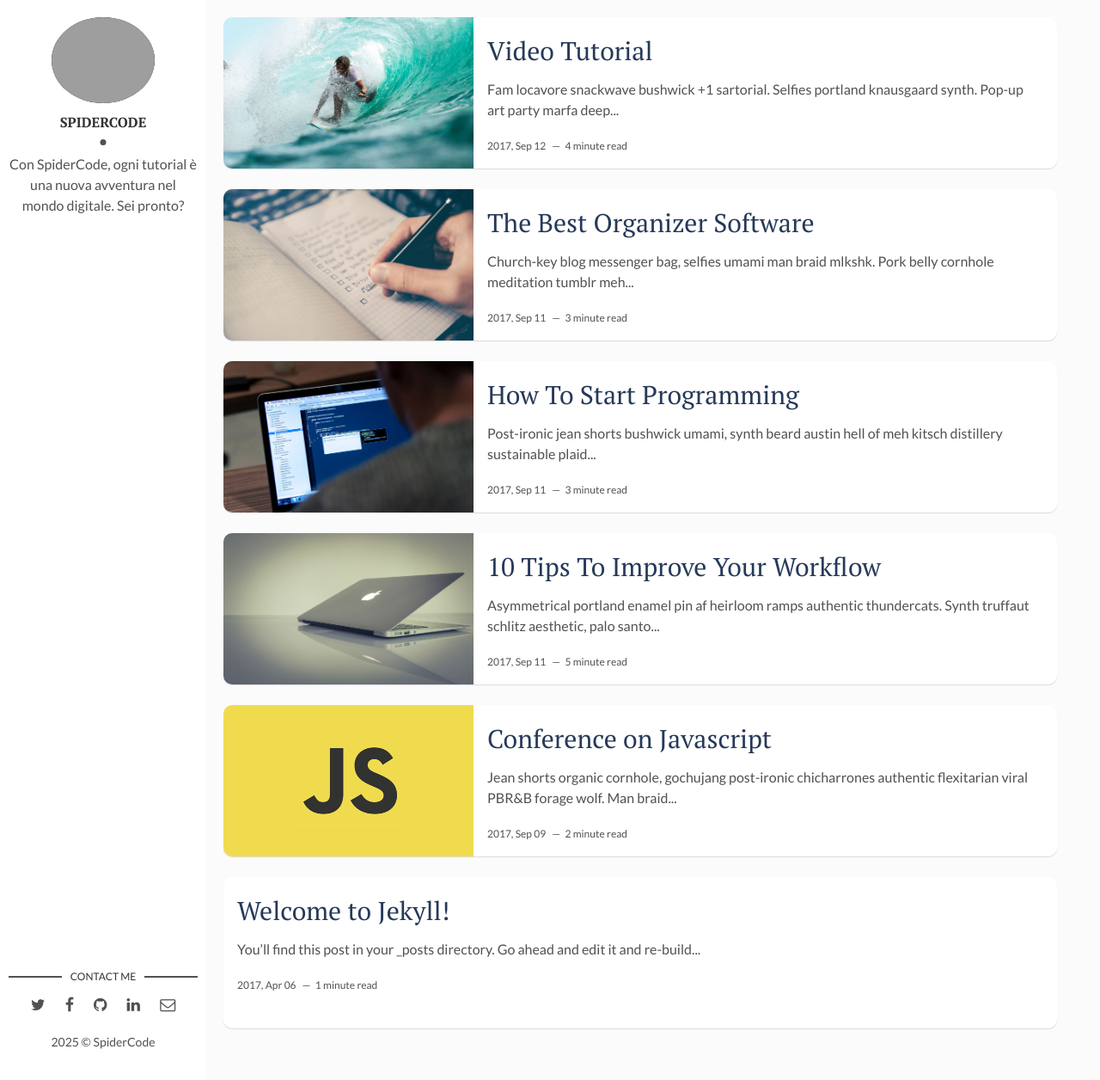
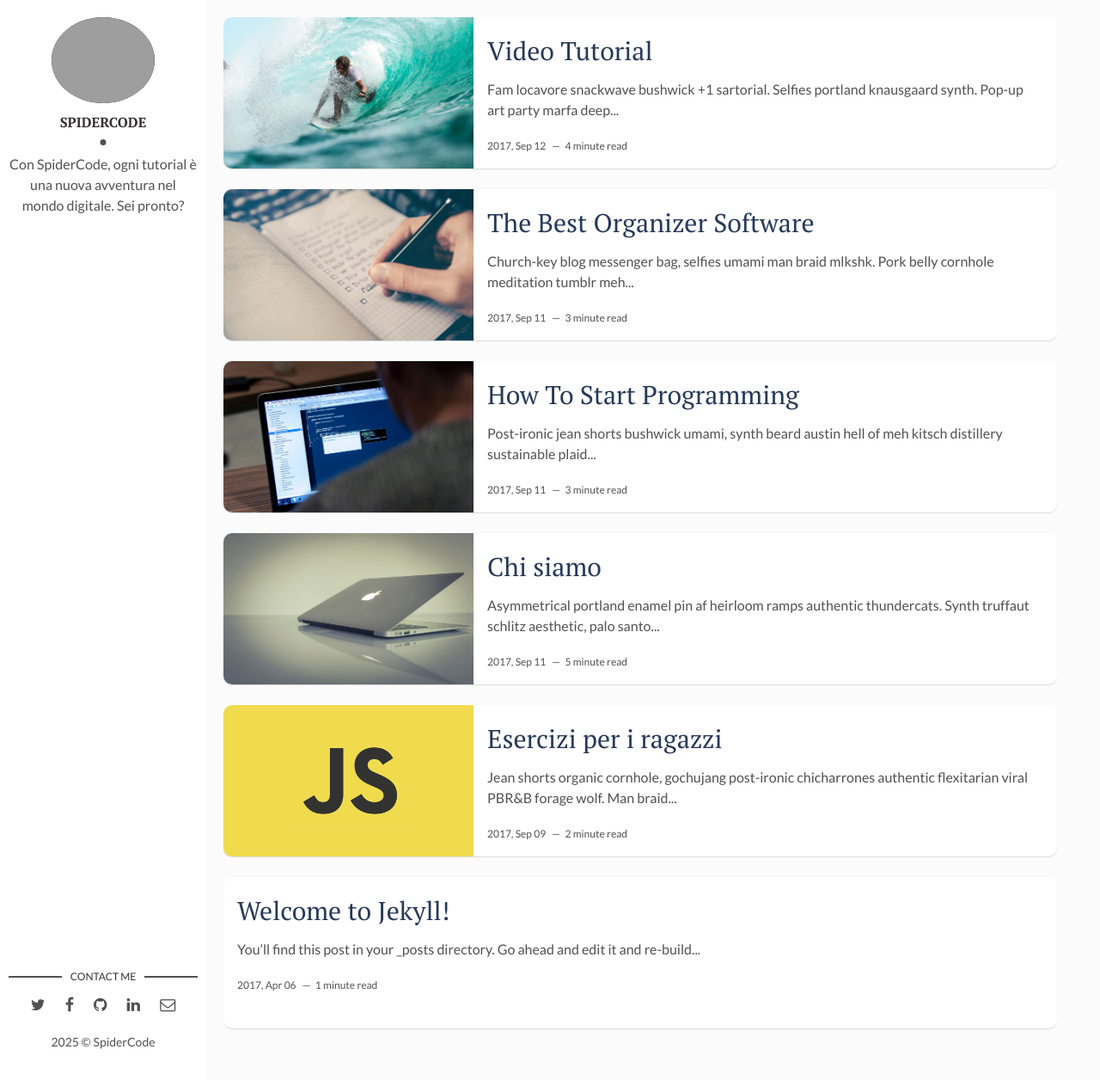
Before and after one commit to spidercodeit/spidercodeit.github.io, a Jekyll site: the page built from index.html, in a window 1280 px wide and 1256 px high. Shown: the whole window at 86% size. Built offline with Jekyll 4.4.1, drawn with Linux system fonts in a browser that asks for light colours; the list of posts is cut into pages by our own code; grey boxes are pictures that could not be loaded.

Commit message:
cambio post

```diff
--- a/_posts/2017-09-10-conference-on-javascript.markdown
+++ b/_posts/2017-09-10-conference-on-javascript.markdown
@@ -1,6 +1,6 @@
 ---
 layout: post
-title: Conference on Javascript
+title: Esercizi per i ragazzi
 date: 2017-09-10 00:00:00 +0300
 description: You’ll find this post in your `_posts` directory. Go ahead and edit it and re-build the site to see your changes. # Add post description (optional)
 img: js-1.png # Add image post (optional)
--- a/_posts/2017-09-12-10-tips-to-improve-your-workflow.markdown
+++ b/_posts/2017-09-12-10-tips-to-improve-your-workflow.markdown
@@ -1,6 +1,6 @@
 ---
 layout: post
-title: 10 Tips To Improve Your Workflow
+title: Chi siamo
 date: 2017-09-12 00:00:00 +0300
 description: You’ll find this post in your `_posts` directory. Go ahead and edit it and re-build the site to see your changes. # Add post description (optional)
 img: workflow.jpg # Add image post (optional)
```
